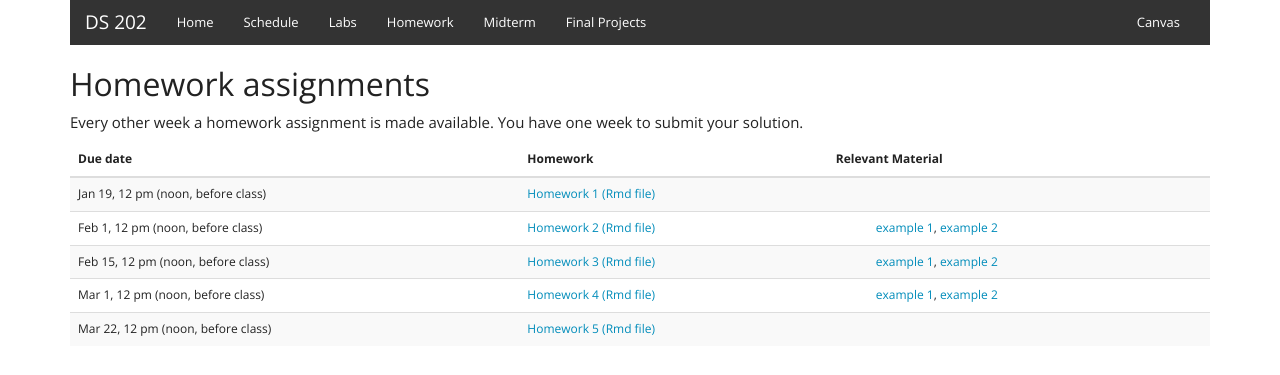
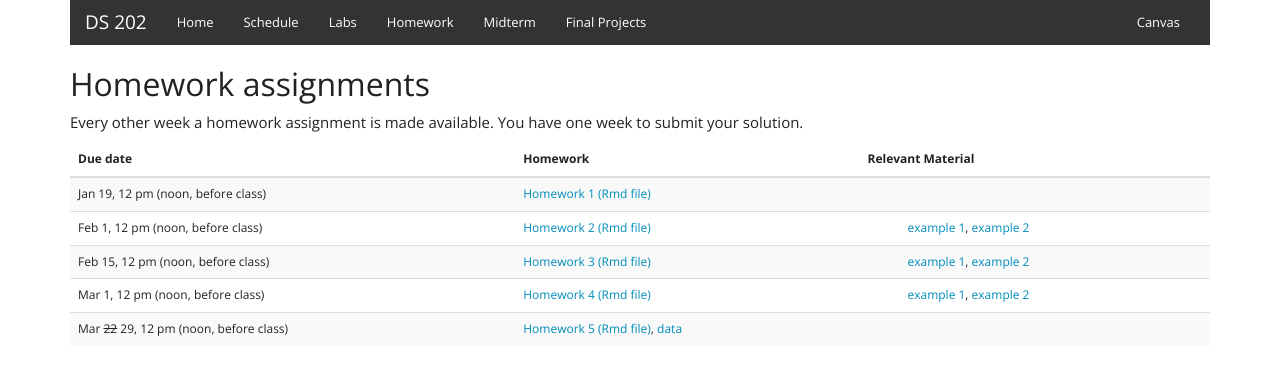
Before and after one commit to DS202-at-ISU/DS202-at-ISU.github.io-2018, a Jekyll site: the page built from homework.html, in a window 1280 px wide. Shown: the top 375 px of the page. Built offline with Jekyll 4.4.1, drawn with Linux system fonts in a browser that asks for light colours.

Commit message:
data uploaded

```diff
--- a/homework.html
+++ b/homework.html
@@ -50,8 +50,8 @@
         </td>
       </tr>
       <tr>
-        <td>Mar 22, 12 pm (noon, before class)</td>
-        <td><a href="homework/homework05.html">Homework 5</a> <a href="homework/homework05.Rmd">(Rmd file)</a></td>
+        <td>Mar <s>22</s> 29, 12 pm (noon, before class)</td>
+        <td><a href="homework/homework05.html">Homework 5</a> <a href="homework/homework05.Rmd">(Rmd file)</a>, <a href="homework/alcohol.rds">data</a></td>
         <td>
           <dd></dd>
         </td>
```
Also changed, not shown: 1 other file.
